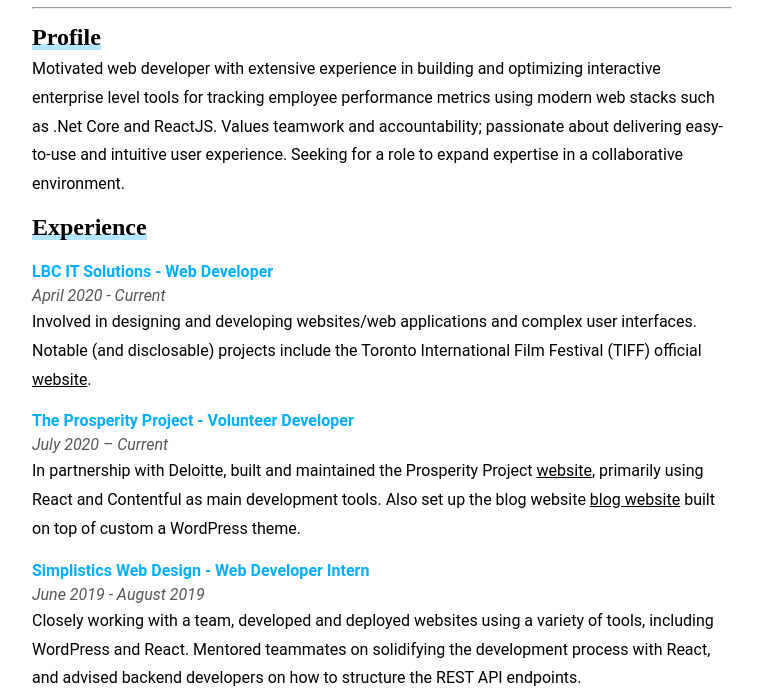
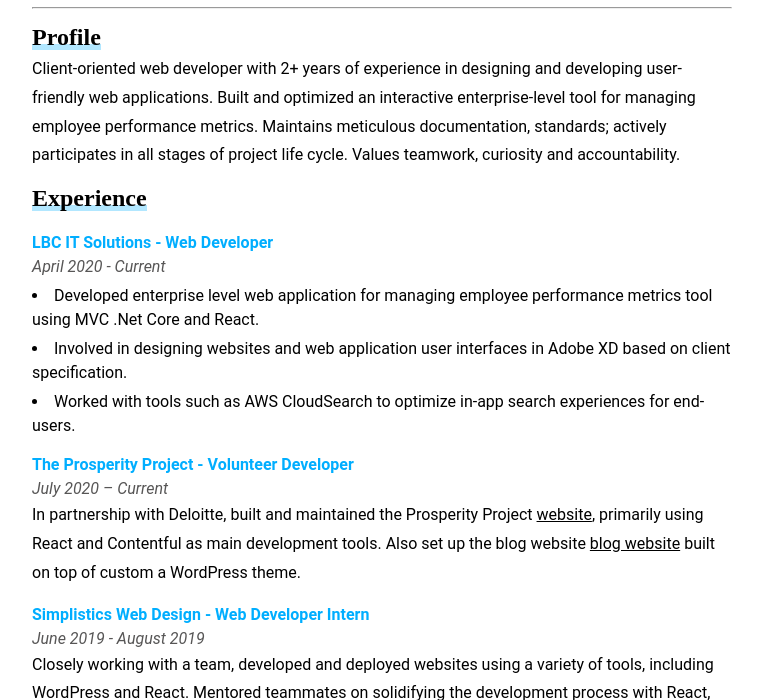
Before and after one commit to KentoKana/kentokana.github.io, a plain HTML site: page index.html in a window 1280 px wide. Shown: the part 121-821 px from the top of the page, without its empty margins (258-1021 px from the left). Drawn offline with Linux system fonts and the light colour scheme.

Commit message:
Update profile blurb.

```diff
--- a/index.html
+++ b/index.html
@@ -55,38 +55,38 @@
           </h2>
           <div class="profile">
             <p>
-              Motivated web developer with extensive experience in building and
-              optimizing interactive enterprise level tools for tracking
-              employee performance metrics using modern web stacks such as .Net
-              Core and ReactJS. Values teamwork and accountability; passionate
-              about delivering easy-to-use and intuitive user experience.
-              Seeking for a role to expand expertise in a collaborative
-              environment.
+              Client-oriented web developer with 2+ years of experience in
+              designing and developing user-friendly web applications. Built and
+              optimized an interactive enterprise-level tool for managing
+              employee performance metrics. Maintains meticulous documentation,
+              standards; actively participates in all stages of project life
+              cycle. Values teamwork, curiosity and accountability.
             </p>
           </div>
         </section>
         <section class="experience">
           <h2 class="heading--primary">
-            <span class="highlight--primary"> Experience</span>
+            <span class="highlight--primary">Experience</span>
           </h2>
           <div class="experience__item">
             <h3 class="experience__company">
               LBC IT Solutions - Web Developer
             </h3>
             <h4 class="experience__date">April 2020 - Current</h4>
-            <p>
-              Involved in designing and developing websites/web applications and
-              complex user interfaces. Notable (and disclosable) projects
-              include the Toronto International Film Festival (TIFF) official
-              <a
-                href="http://https://tiff.net
-              "
-                target="_blank"
-                rel="noopener noreferrer"
-              >
-                website</a
-              >.
-            </p>
+            <ul>
+              <li>
+                Developed enterprise level web application for managing employee
+                performance metrics tool using MVC .Net Core and React.
+              </li>
+              <li>
+                Involved in designing websites and web application user
+                interfaces in Adobe XD based on client specification.
+              </li>
+              <li>
+                Worked with tools such as AWS CloudSearch to optimize in-app
+                search experiences for end-users.
+              </li>
+            </ul>
           </div>
           <div class="experience__item">
             <h3 class="experience__company">
@@ -134,6 +134,7 @@
           <ul>
             <li>Git</li>
             <li>JavaScript (ES6+)</li>
+            <li>TypeScript</li>
             <li>CSS / SCSS</li>
             <li>React</li>
             <li>Redux / MobX State Management</li>
--- a/style.scss
+++ b/style.scss
@@ -28,6 +28,8 @@ $muted: #575656;
 body {
   font-family: $primary-font;
   line-height: 1.5;
+  // background: black;
+  // color: white;
 }
 
 a {
@@ -44,7 +46,7 @@ footer {
   display: flex;
   max-width: 700px;
   margin: auto;
-  padding: 0 20px;
+  padding: 0 30px;
 }
 
 section {
@@ -108,6 +110,12 @@ footer {
     font-style: italic;
     color: $muted;
   }
+  ul {
+    list-style: inside;
+    li {
+      margin: 5px 0;
+    }
+  }
 }
 
 .skills {
```
Also changed, not shown: style.css, 1 other file.
